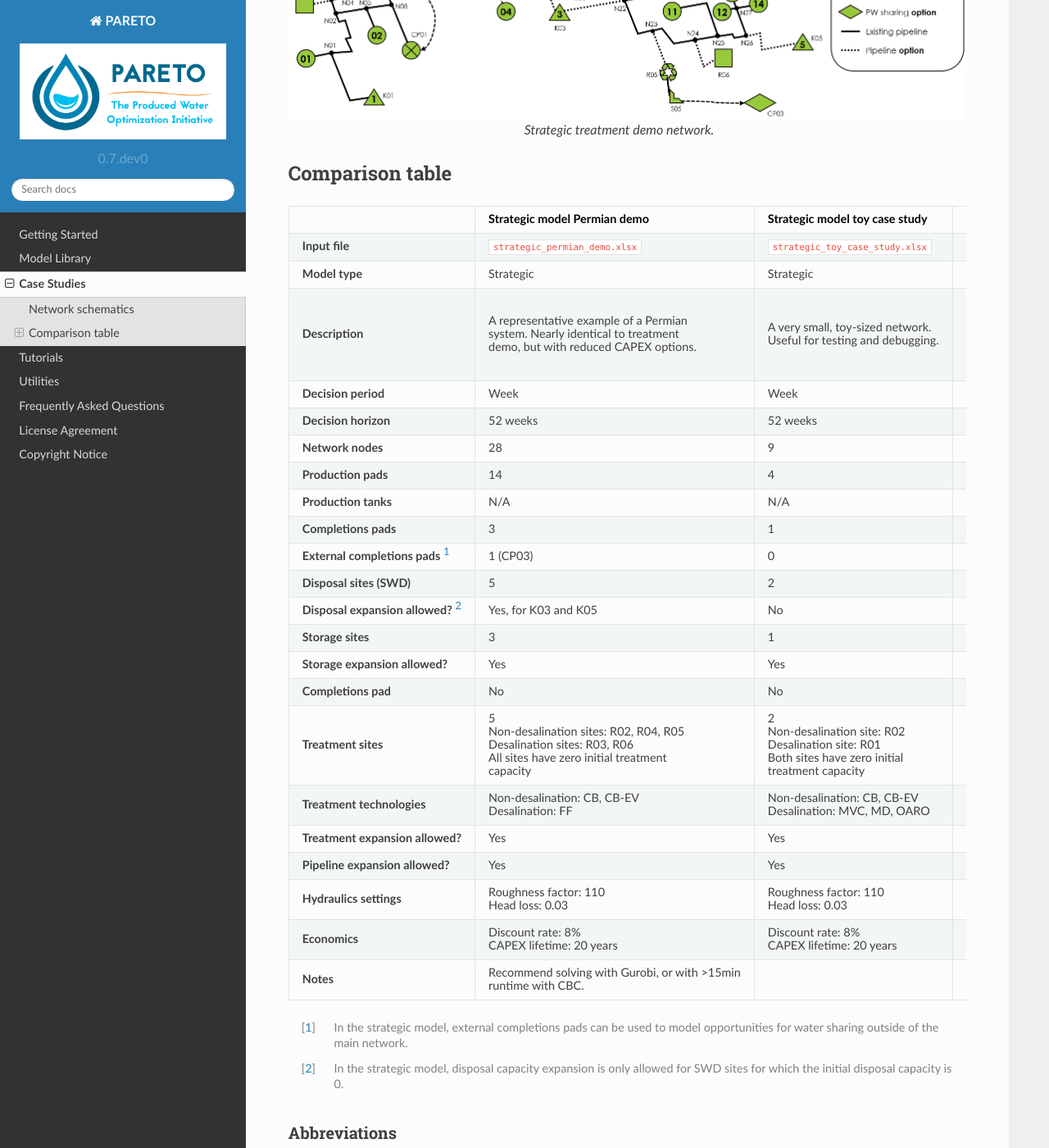
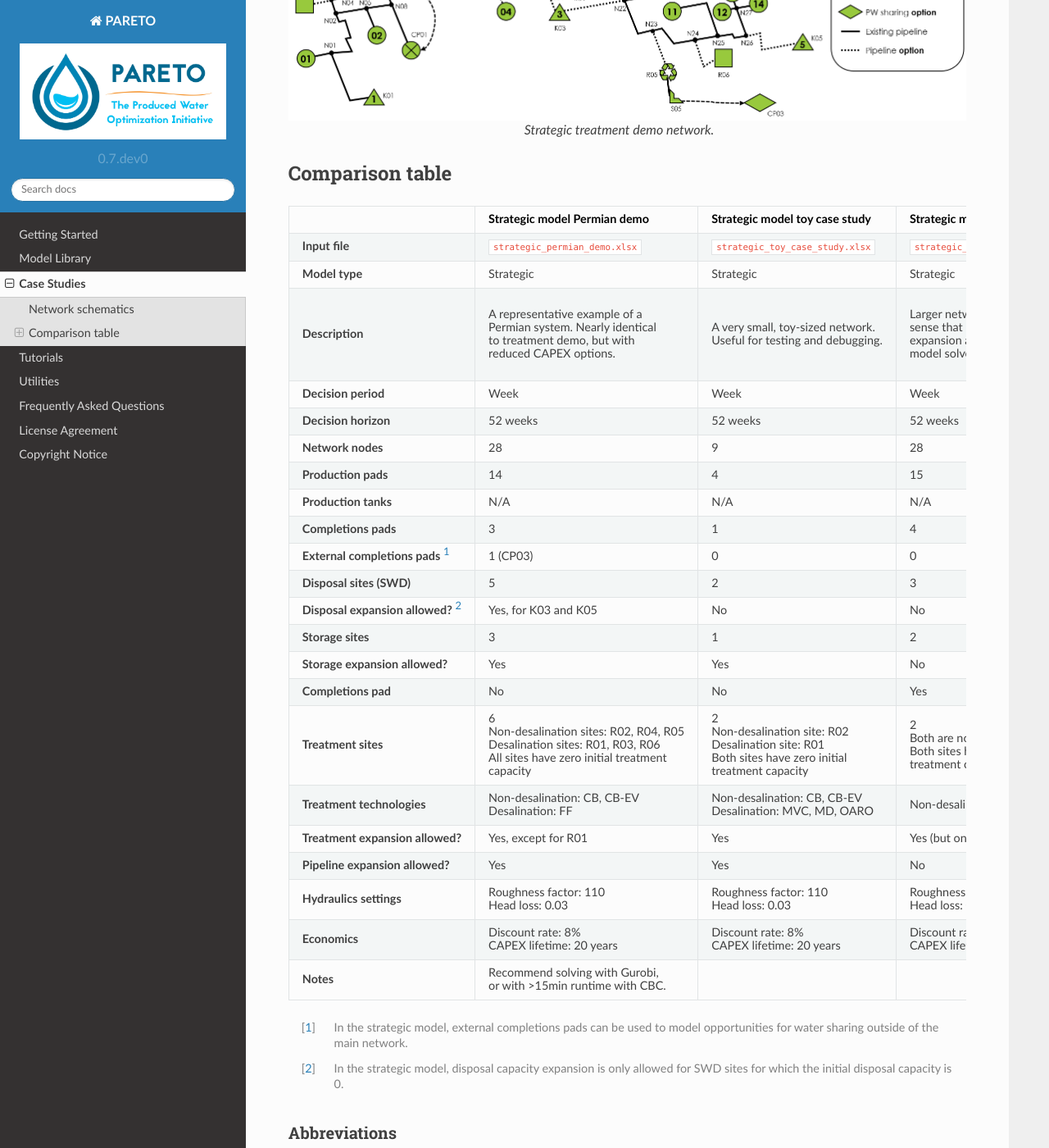
Before and after one commit to project-pareto/project-pareto, a Sphinx documentation site: the page built from docs/case_studies/index.rst, in a window 1280 px wide and 1400 px high, scrolled down 1735 px. Shown: the whole window at 82% size. Built offline with Sphinx 7.4.7 and the Read the Docs theme 2.0.0, drawn with Linux system fonts in a browser that asks for light colours; some of the changed lines change nothing that is shown.

Commit message:
correct spacing, add note for R01

```diff
--- a/docs/case_studies/index.rst
+++ b/docs/case_studies/index.rst
@@ -60,9 +60,10 @@
      - Strategic
      - Operational
    * - **Description**
-     - A representative example of a Permian |br|
-       system. Nearly identical to treatment |br|
-       demo, but with reduced CAPEX options.
+     - A representative example of a |br|
+       Permian system. Nearly identical |br|
+       to treatment demo, but with |br|
+       reduced CAPEX options.
      - A very small, toy-sized network. |br|
        Useful for testing and debugging.
      - Larger network, but "small" in the |br|
@@ -153,9 +154,9 @@
      - No
      - Yes
    * - **Treatment sites**
-     - 5 |br|
+     - 6 |br|
        Non-desalination sites: R02, R04, R05 |br|
-       Desalination sites: R03, R06 |br|
+       Desalination sites: R01, R03, R06 |br|
        All sites have zero initial treatment |br|
        capacity
      - 2 |br|
@@ -183,7 +184,7 @@
        Desalination: FF, HDH
      - N/A
    * - **Treatment expansion allowed?**
-     - Yes
+     - Yes, except for R01
      - Yes
      - Yes (but only one capacity option)
      - Yes
@@ -215,8 +216,8 @@
        CAPEX lifetime: 20 years
      - N/A
    * - **Notes**
-     - Recommend solving with Gurobi, or with >15min |br|
-       runtime with CBC.
+     - Recommend solving with Gurobi, |br|
+       or with >15min runtime with CBC. |br|
      -
      -
      - Recommend solving with Gurobi.
```
